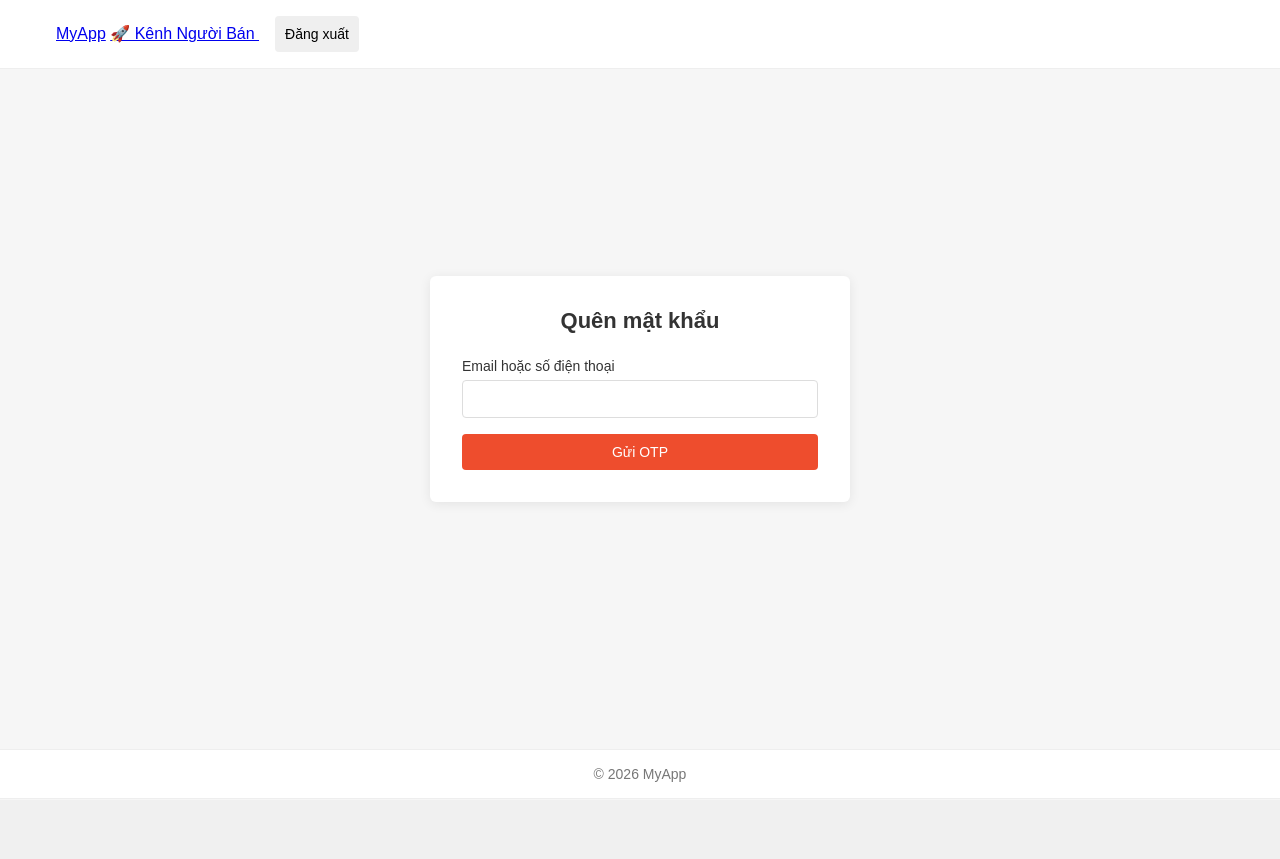
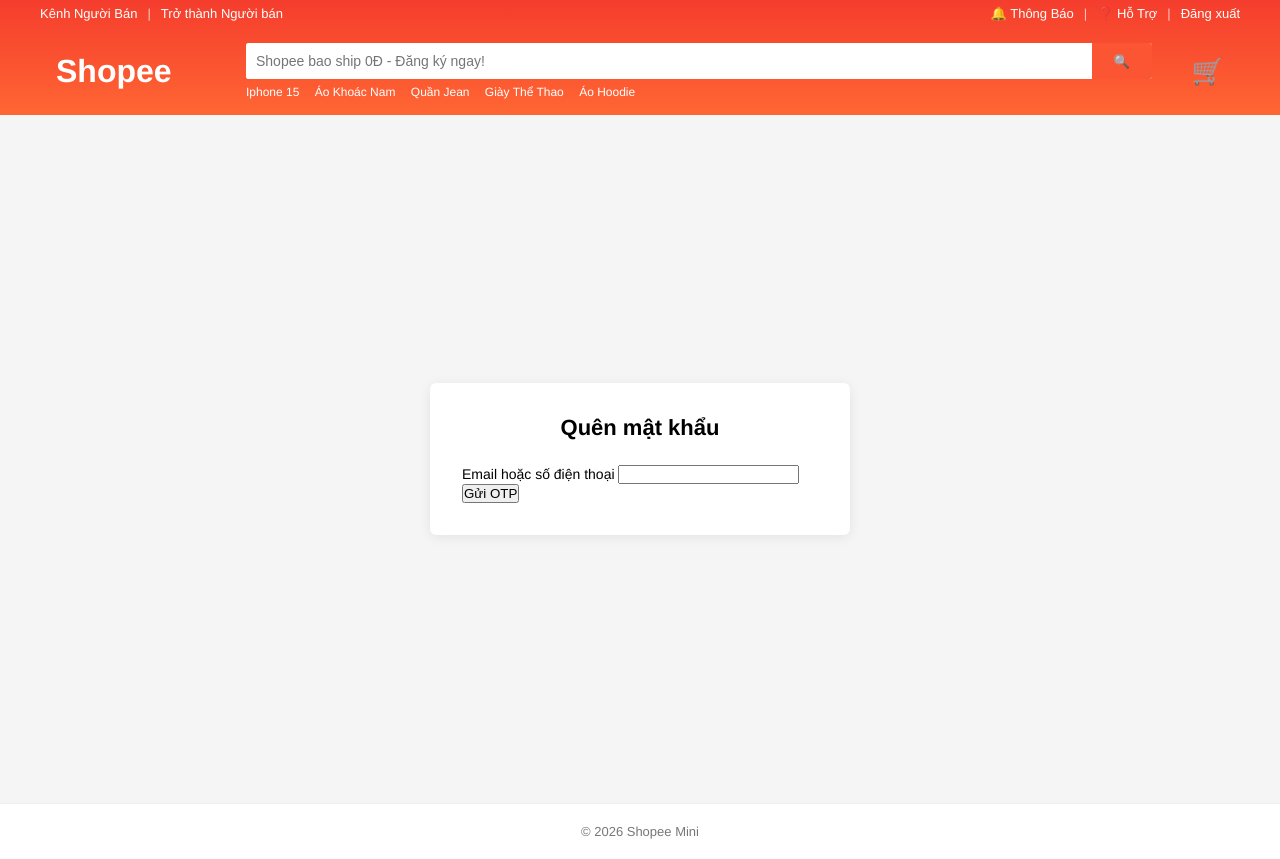
Before and after one commit to an109-spec/shopee-mini-backend, a Flask app: page /auth/forgot-password in a window 1280 px wide. Before the commit the page ends 798 px from the top, so only its background shows below. Run offline with Flask 3, Linux system fonts and the light colour scheme; the visitor is signed in with stand-in values (Sample User, id 1).

Commit message:
Mô tả thay đổi

```diff
--- a/app/__init__.py
+++ b/app/__init__.py
@@ -20,6 +20,7 @@
 from app.modules.audit import audit_bp
 from app.modules.promotion import promotion_bp
 from app.modules.home import home_bp
+from app.modules.seller import seller_bp
 
 from app.cli import register_cli
 
@@ -76,3 +77,4 @@
     app.register_blueprint(admin_bp)
     app.register_blueprint(audit_bp)
     app.register_blueprint(home_bp)
+    app.register_blueprint(seller_bp)
--- a/app/modules/seller/service.py
+++ b/app/modules/seller/service.py
@@ -1,5 +1,5 @@
 from app.extensions import db
-from app.models import Shop, Product, User
+from app.models import Shop, User
 
 
 class SellerService:
@@ -12,8 +12,6 @@
             name=name
         )
 
-        user.role = "seller"
-
         db.session.add(shop)
         db.session.commit()
 
--- a/app/static/css/base.css
+++ b/app/static/css/base.css
@@ -1,130 +1,244 @@
-/* ===============================
-   Reset
-================================ */
-* {
-  margin: 0;
-  padding: 0;
-  box-sizing: border-box;
+*{
+margin:0;
+padding:0;
+box-sizing:border-box;
 }
 
-body {
-  font-family: Arial, sans-serif;
-  background: #f6f6f6;
-  color: #333;
+body{
+font-family:Helvetica,Arial,sans-serif;
+background:#f5f5f5;
+font-size:14px;
 }
 
-/* ===============================
-   Layout
-================================ */
-
-.container {
-  max-width: 1200px;
-  margin: 0 auto;
-  padding: 0 16px;
+.container{
+max-width:1200px;
+margin:auto;
+padding:0 16px;
 }
 
-.app-header,
-.app-footer {
-  background: #fff;
-  padding: 16px 0;
-  border-bottom: 1px solid #eee;
+/* HEADER */
+
+.shopee-header{
+background:linear-gradient(-180deg,#f53d2d,#f63);
+color:white;
+position:sticky;
+top:0;
+z-index:999;
 }
 
-.app-footer {
-  border-top: 1px solid #eee;
-  margin-top: 40px;
-  text-align: center;
-  font-size: 14px;
-  color: #777;
+/* TOP BAR */
+
+.header-top{
+font-size:13px;
 }
 
-/* ===============================
-   Form Base
-================================ */
-
-.form-group {
-  margin-bottom: 16px;
+.header-top-inner{
+display:flex;
+justify-content:space-between;
+align-items:center;
+padding:6px 0;
 }
 
-.form-group label {
-  display: block;
-  font-size: 14px;
-  margin-bottom: 6px;
+.top-left,
+.top-right{
+display:flex;
+align-items:center;
 }
 
-.form-group input {
-  width: 100%;
-  padding: 10px;
-  border: 1px solid #ddd;
-  border-radius: 4px;
-  font-size: 14px;
+.header-top a{
+color:white;
+text-decoration:none;
+margin-right:10px;
 }
 
-.form-group input:focus {
-  outline: none;
-  border-color: #ee4d2d;
+.header-top a:hover{
+opacity:0.8;
 }
 
-/* ===============================
-   Buttons
-================================ */
-
-.btn {
-  padding: 10px;
-  border: none;
-  border-radius: 4px;
-  font-size: 14px;
-  cursor: pointer;
+.header-top span{
+margin-right:10px;
+opacity:0.7;
 }
 
-.btn--block {
-  width: 100%;
+.logout-btn{
+background:none;
+border:none;
+color:white;
+cursor:pointer;
+font-size:13px;
 }
 
-.btn--primary {
-  background-color: #ee4d2d;
-  color: #fff;
+/* MAIN HEADER */
+
+.header-main{
+padding:16px 0;
 }
 
-.btn--primary:hover {
-  opacity: 0.9;
+.header-main-inner{
+display:flex;
+align-items:center;
 }
 
-.btn--loading {
-  opacity: 0.7;
-  pointer-events: none;
+/* LOGO */
+
+.logo{
+width:150px;
 }
 
-.btn:disabled {
-  background-color: #ccc;
-  cursor: not-allowed;
+.logo a{
+font-size:32px;
+font-weight:bold;
+color:white;
+text-decoration:none;
 }
 
-/* ===============================
-   Alerts
-================================ */
+/* SEARCH */
 
-.alert {
-  padding: 10px 12px;
-  border-radius: 4px;
-  font-size: 14px;
-  margin-bottom: 16px;
+.search-box{
+flex:1;
+margin:0 40px;
+position:relative;
 }
 
-.alert--error {
-  background-color: #ffe5e5;
-  color: #cc0000;
-  border: 1px solid #ffcccc;
+.search-box form{
+display:flex;
+background:white;
+border-radius:3px;
+overflow:hidden;
 }
 
-.alert--warning {
-  background-color: #fff3cd;
-  color: #856404;
-  border: 1px solid #ffeeba;
+.search-box input{
+flex:1;
+padding:10px;
+border:none;
+font-size:14px;
 }
 
-.alert--success {
-  background-color: #e6ffed;
-  color: #1a7f37;
-  border: 1px solid #b7ebc6;
+.search-box button{
+width:60px;
+background:#fb5533;
+border:none;
+color:white;
+cursor:pointer;
 }
+
+.search-box button:hover{
+background:#f63;
+}
+
+/* SEARCH SUGGEST */
+
+.search-suggest{
+margin-top:6px;
+font-size:12px;
+}
+
+.search-suggest a{
+color:white;
+margin-right:12px;
+text-decoration:none;
+}
+
+/* DROPDOWN */
+
+.nav-item{
+position:relative;
+}
+
+.dropdown{
+position:absolute;
+top:28px;
+right:0;
+background:white;
+color:#333;
+width:280px;
+border-radius:4px;
+box-shadow:0 3px 10px rgba(0,0,0,0.15);
+display:none;
+}
+
+.dropdown-header{
+padding:10px;
+font-weight:bold;
+border-bottom:1px solid #eee;
+}
+
+.dropdown ul{
+list-style:none;
+}
+
+.dropdown li{
+padding:10px;
+border-bottom:1px solid #eee;
+}
+
+.dropdown li:hover{
+background:#f5f5f5;
+}
+
+.nav-item:hover .dropdown{
+display:block;
+}
+
+/* CART */
+
+.cart{
+position:relative;
+}
+
+.cart a{
+font-size:26px;
+color:white;
+text-decoration:none;
+}
+
+.cart-dropdown{
+right:-50px;
+}
+
+.view-cart-btn{
+display:block;
+text-align:center;
+padding:10px;
+background:#ee4d2d;
+color:white;
+text-decoration:none;
+}
+
+/* MAIN */
+
+.app-main{
+padding:24px 0;
+min-height:70vh;
+}
+
+/* FOOTER */
+
+.app-footer{
+background:white;
+border-top:1px solid #eee;
+padding:20px;
+text-align:center;
+font-size:13px;
+color:#777;
+}
+
+/* ALERT */
+
+.alert{
+padding:10px;
+border-radius:3px;
+margin-bottom:16px;
+}
+
+.alert--success{
+background:#e6ffed;
+border:1px solid #b7ebc6;
+color:#1a7f37;
+}
+
+.alert--error{
+background:#ffe5e5;
+border:1px solid #ffcccc;
+color:#cc0000;
+}
--- a/app/static/js/base.js
+++ b/app/static/js/base.js
@@ -1,3 +1,53 @@
 document.addEventListener("DOMContentLoaded", () => {
-  console.log("Base JS loaded");
+
+console.log("Shopee Mini UI Loaded");
+
+
+/* AUTO HIDE ALERT */
+
+const alerts = document.querySelectorAll(".alert");
+
+alerts.forEach(alert => {
+
+setTimeout(() => {
+
+alert.style.opacity="0";
+alert.style.transition="0.5s";
+
+setTimeout(()=>{
+
+alert.remove();
+
+},500);
+
+},3000);
+
 });
+
+
+/* SEARCH SUGGEST */
+
+const input=document.getElementById("searchInput");
+const suggest=document.getElementById("searchSuggest");
+
+if(input){
+
+input.addEventListener("focus",()=>{
+
+suggest.style.display="block";
+
+});
+
+input.addEventListener("blur",()=>{
+
+setTimeout(()=>{
+
+suggest.style.display="none";
+
+},200);
+
+});
+
+}
+
+});
--- a/app/templates/layouts/base.html
+++ b/app/templates/layouts/base.html
@@ -1,61 +1,178 @@
 <!doctype html>
 <html lang="vi">
 <head>
-  <meta charset="UTF-8" />
-  <title>{% block title %}MyApp{% endblock %}</title>
-  <meta name="viewport" content="width=device-width, initial-scale=1.0" />
+<meta charset="UTF-8">
+<title>{% block title %}Shopee Mini{% endblock %}</title>
 
-  <link rel="stylesheet"
-        href="{{ url_for('static', filename='css/base.css') }}">
+<meta name="viewport" content="width=device-width, initial-scale=1.0">
+
+<link rel="stylesheet" href="{{ url_for('static', filename='css/base.css') }}">
 
 {% block styles %}{% endblock %}
 </head>
 
 <body>
 
-{% block header %}
-<header class="app-header">
-  <div class="container">
-    <a href="/" class="app-logo">MyApp</a>
-    <a class="seller-link" href="/seller/dashboard">
-🚀 Kênh Người Bán
-</a>
+<header class="shopee-header">
+
+<!-- TOP NAV -->
+<div class="header-top">
+<div class="container header-top-inner">
+
+<div class="top-left">
+<a href="{{ url_for('seller.dashboard') }}">Kênh Người Bán</a>
+<span>|</span>
+<a href="{{ url_for('seller.register_shop') }}">Trở thành Người bán</a>
+</div>
+
+<div class="top-right">
+
+<!-- NOTIFICATION -->
+<div class="nav-item notification">
+
+<a href="#">🔔 Thông Báo</a>
+
+<div class="dropdown notification-dropdown">
+
+<div class="dropdown-header">
+Thông báo mới
+</div>
+
+<ul>
+<li><a href="#">Bạn có đơn hàng mới</a></li>
+<li><a href="#">Voucher 50K vừa được tặng</a></li>
+<li><a href="#">Flash sale bắt đầu</a></li>
+</ul>
+
+</div>
+
+</div>
+
+<span>|</span>
+
+<a href="/support">❓ Hỗ Trợ</a>
+
+<span>|</span>
+
 {% if session.get('user_id') %}
-      <form action="{{ url_for('auth.logout') }}" method="post" style="display:inline-block; margin-left: 16px;">
-        <button type="submit" class="btn btn--outline">Đăng xuất</button>
+
+<form action="{{ url_for('auth.logout') }}" method="post" class="logout-form">
+<button class="logout-btn">Đăng xuất</button>
 </form>
+
+{% else %}
+
+<a href="{{ url_for('auth.register') }}">Đăng Ký</a>
+<span>|</span>
+<a href="{{ url_for('auth.login') }}">Đăng Nhập</a>
+
 {% endif %}
 
 </div>
+
+</div>
+</div>
+
+
+<!-- MAIN HEADER -->
+<div class="header-main">
+<div class="container header-main-inner">
+
+<div class="logo">
+<a href="/">Shopee</a>
+</div>
+
+
+<div class="search-box">
+
+<form action="/product/search" method="get">
+
+<input
+type="text"
+name="q"
+id="searchInput"
+placeholder="Shopee bao ship 0Đ - Đăng ký ngay!"
+autocomplete="off"
+>
+
+<button type="submit">🔍</button>
+
+</form>
+
+<div class="search-suggest" id="searchSuggest">
+<a href="#">Iphone 15</a>
+<a href="#">Áo Khoác Nam</a>
+<a href="#">Quần Jean</a>
+<a href="#">Giày Thể Thao</a>
+<a href="#">Áo Hoodie</a>
+</div>
+
+</div>
+
+
+<div class="cart">
+
+<a href="/cart">🛒</a>
+
+<div class="dropdown cart-dropdown">
+
+<div class="dropdown-header">
+Sản phẩm mới thêm
+</div>
+
+<ul>
+<li>Áo hoodie nam</li>
+<li>Giày sneaker trắng</li>
+</ul>
+
+<a class="view-cart-btn" href="/cart">
+Xem giỏ hàng
+</a>
+
+</div>
+
+</div>
+
+</div>
+</div>
+
 </header>
-{% endblock %}
+
+
 
 <main class="app-main">
+
 <div class="container">
 
 {% with messages = get_flashed_messages(with_categories=true) %}
 {% if messages %}
 {% for category, message in messages %}
+
 <div class="alert alert--{{ category }}">
 {{ message }}
 </div>
+
 {% endfor %}
 {% endif %}
 {% endwith %}
 
 {% block content %}{% endblock %}
+
 </div>
+
 </main>
 
-{% block footer %}
+
 <footer class="app-footer">
 <div class="container">
-    © {{ current_year or 2026 }} MyApp
+© {{ current_year or 2026 }} Shopee Mini
 </div>
 </footer>
-{% endblock %}
+
 
 <script src="{{ url_for('static', filename='js/base.js') }}"></script>
+
 {% block scripts %}{% endblock %}
+
 </body>
 </html>
```
Also changed, not shown: app/common/security/permission.py (+27 -30 lines), app/models/user.py (+24 -5 lines), app/modules/seller/product_manager.py (+10 -3 lines), app/modules/seller/routes.py (+70 -34 lines). Lines whose indentation alone changed are shown as unchanged.
